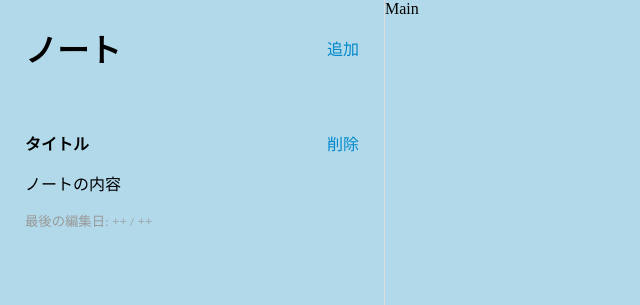
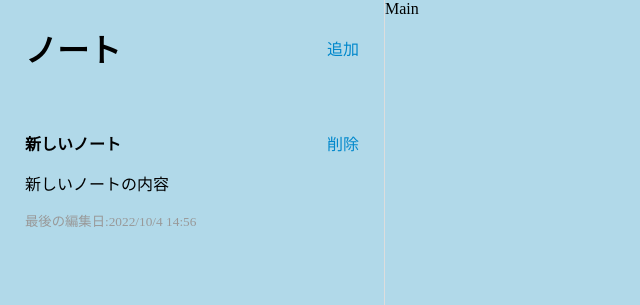
Before and after one commit to ahuiru/noteapp-with-react, a React (Vite) app: page / in a window 1280 px wide. Both pictures are taken after a click on the button "追加". Shown: the top 305 px of the page, without its empty margins (0-640 px from the left). Built offline with nearby package versions, Linux system fonts and the light colour scheme.

Commit message:
new Note & uuid

```diff
--- a/package.json
+++ b/package.json
@@ -16,6 +16,7 @@
     "@types/react": "^18.0.17",
     "@types/react-dom": "^18.0.6",
     "@vitejs/plugin-react": "^2.1.0",
+    "react-uuid": "^1.0.3",
     "vite": "^3.1.0"
   }
 }
--- a/src/App.jsx
+++ b/src/App.jsx
@@ -1,11 +1,26 @@
+import { useState } from 'react';
 import './App.css';
 import { Main } from './components/Main';
 import { Sidebar } from './components/Sidebar';
+import uuid from 'react-uuid';
 
 function App() {
+  const [notes, setNotes] = useState([]);
+
+  const onAddNote = () => {
+    const newNote = {
+      id: uuid(),
+      title: "新しいノート",
+      content: "新しいノートの内容",
+      modDate: Date.now(),
+    };
+    setNotes([...notes, newNote]);
+    console.log(notes);
+  }
+
   return (
     <div className="App">
-      <Sidebar />
+      <Sidebar onAddNote={onAddNote} notes={notes}/>
       <Main />
     </div>
   )
--- a/src/components/Sidebar.css
+++ b/src/components/Sidebar.css
@@ -36,7 +36,7 @@
 }
 
 .app-sidebar-note:hover {
-  background-color: #f1f0f0;
+  background-color: #dfdfdf;
 }
 
 .app-sidebar-note-title {
--- a/src/components/Sidebar.jsx
+++ b/src/components/Sidebar.jsx
@@ -1,22 +1,27 @@
 import React from 'react';
 import './Sidebar.css';
 
-export const Sidebar = () => {
+export const Sidebar = ({onAddNote, notes}) => {
   return (
     <div className='app-sidebar'>
       <div className='app-sidebar-header'>
         <h1>ノート</h1>
-        <button>追加</button>
+        <button onClick={onAddNote}>追加</button>
       </div>
       <div className='app-sidebar-notes'>
-        <div className='app-sidebar-note'>
-          <div className='app-sidebar-note-title'>
-            <strong>タイトル</strong>
-            <button>削除</button>
+        {notes.map((note) => (
+          <div className='app-sidebar-note' key={note.id}>
+            <div className='app-sidebar-note-title'>
+              <strong>{note.title}</strong>
+              <button>削除</button>
+            </div>
+            <p>{note.content}</p>
+            <small>最後の編集日:{new Date(note.modDate).toLocaleDateString("ja-JP", {
+              hour: "2-digit",
+              minute: "2-digit"
+            })}</small>
           </div>
-          <p>ノートの内容</p>
-          <small>最後の編集日: ++ / ++</small>
-        </div>
+        ))}
       </div>
     </div>
 
```
Also changed, not shown: 1 other file (tests, documents, lock files or other folders).
